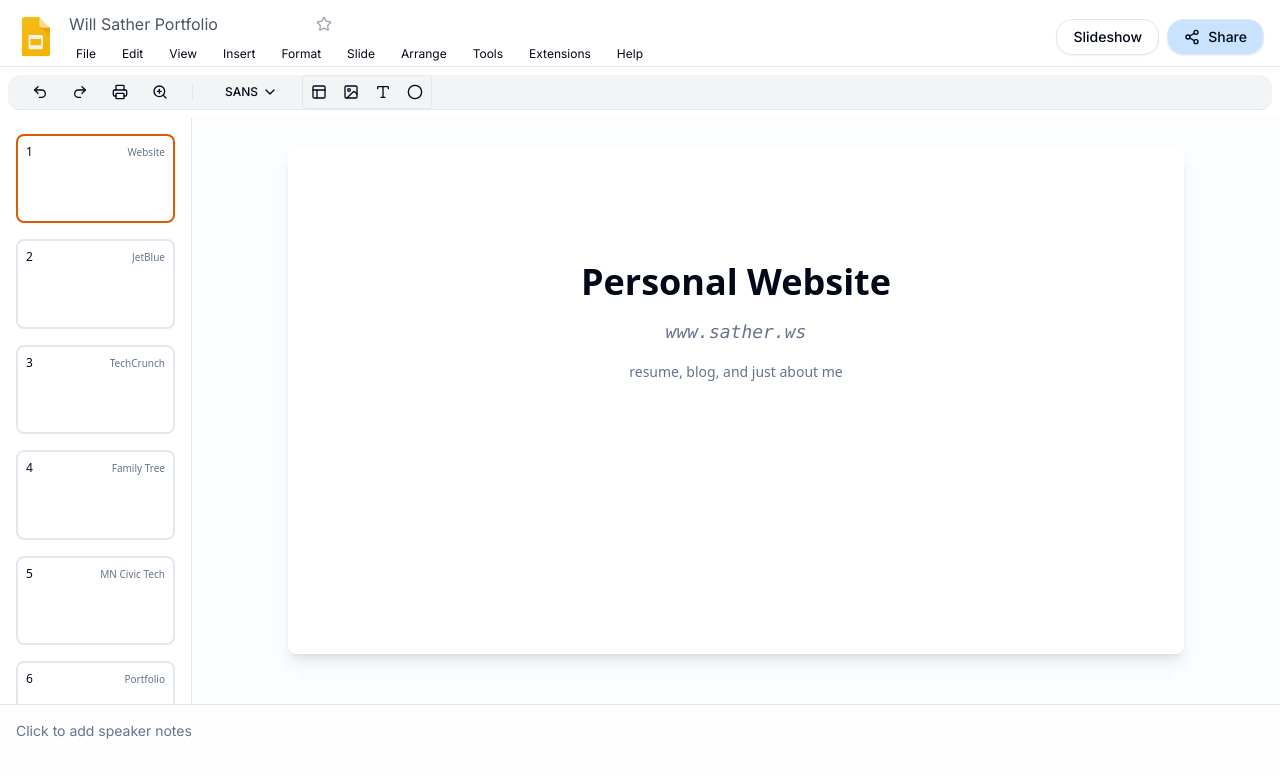
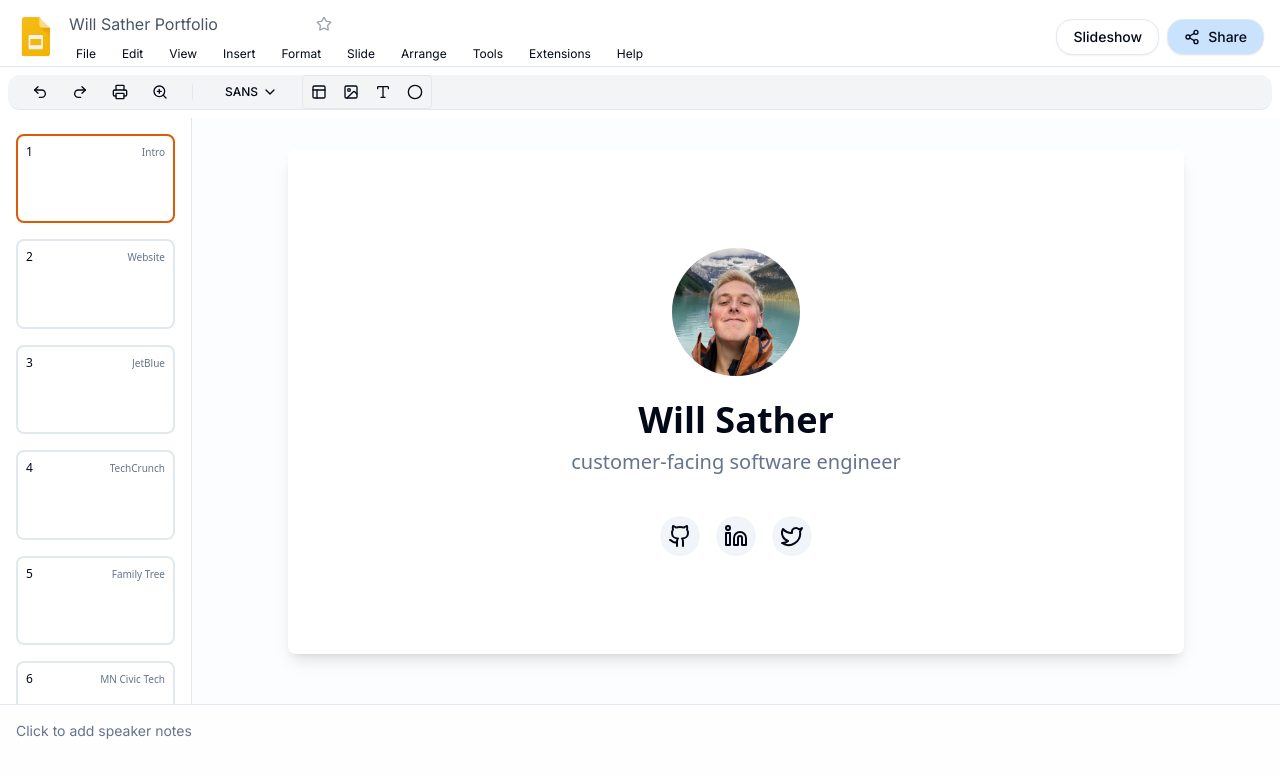
Before and after one commit to willsather/google-slides, a Next.js app: page / in a window 1280 px wide. Shown: the top 776 px of the page. Built offline with nearby package versions, Linux system fonts and the light colour scheme.

Commit message:
feat: add intro slide

```diff
--- /dev/null
+++ b/src/app/intro-slide.tsx
@@ -0,0 +1,63 @@
+import { Github, Linkedin, Twitter } from "lucide-react";
+import Image from "next/image";
+
+export default function IntroSlide() {
+  return (
+    <div className="flex h-full flex-col items-center justify-center">
+      <div className="mx-auto flex max-w-2xl flex-col items-center space-y-6 text-center">
+        {/* Profile Image */}
+        <div className="relative h-32 w-32 overflow-hidden rounded-full">
+          <Image
+            src="/profile.jpg"
+            alt="Will Sather"
+            width={128}
+            height={128}
+            className="object-cover"
+            priority
+          />
+        </div>
+
+        {/* Name and Title */}
+        <div className="space-y-2">
+          <h1 className="font-bold text-4xl">Will Sather</h1>
+          <p className="text-muted-foreground text-xl">
+            customer-facing software engineer
+          </p>
+        </div>
+
+        {/* Social Links */}
+        <div className="flex space-x-4 pt-4">
+          <a
+            href="https://github.sather.ws"
+            target="_blank"
+            rel="noreferrer"
+            className="rounded-full bg-secondary p-2 transition-colors hover:bg-secondary/80"
+            aria-label="GitHub"
+          >
+            <Github className="size-6" />
+          </a>
+
+          <a
+            href="https://linkedin.sather.ws"
+            target="_blank"
+            rel="noreferrer"
+            className="rounded-full bg-secondary p-2 transition-colors hover:bg-secondary/80"
+            aria-label="LinkedIn"
+          >
+            <Linkedin className="size-6" />
+          </a>
+
+          <a
+            href="https://twitter.com/willsather"
+            target="_blank"
+            rel="noreferrer"
+            className="rounded-full bg-secondary p-2 transition-colors hover:bg-secondary/80"
+            aria-label="Twitter"
+          >
+            <Twitter className="size-6" />
+          </a>
+        </div>
+      </div>
+    </div>
+  );
+}
--- /dev/null
+++ b/src/app/sidebar.tsx
@@ -0,0 +1,42 @@
+"use client";
+
+import type React from "react";
+
+export default function Sidebar({
+  slides,
+  currentSlide,
+  setCurrentSlide,
+}: {
+  slides: {
+    name: string;
+    url: string;
+    title: string;
+    description: string;
+    component?: React.ComponentType;
+  }[];
+  currentSlide: number;
+  setCurrentSlide: (index: number) => void;
+}) {
+  return (
+    <div className="w-48 space-y-4 overflow-y-scroll border-r p-4">
+      {slides.map((slide, index) => (
+        <div
+          key={slide.name}
+          className={`aspect-video cursor-pointer rounded-lg border-2 transition-colors hover:border-gray-400 ${
+            currentSlide === index ? "border-primary" : ""
+          }`}
+          onClick={() => setCurrentSlide(index)}
+          onKeyUp={() => setCurrentSlide(index)}
+          onKeyDown={() => setCurrentSlide(index)}
+        >
+          <div className="flex items-center justify-between p-2 text-xs">
+            <span>{index + 1}</span>
+            <span className="truncate text-[10px] text-muted-foreground">
+              {slide.name}
+            </span>
+          </div>
+        </div>
+      ))}
+    </div>
+  );
+}
--- a/src/app/slides.tsx
+++ b/src/app/slides.tsx
@@ -5,8 +5,17 @@ import { useEffect, useState } from "react";
 
 import Project from "@/app/project";
 import Toolbar from "@/app/toolbar";
+import IntroSlide from "@/app/intro-slide";
+import Sidebar from "@/app/sidebar";
 
 const slides = [
+  {
+    name: "Intro",
+    component: IntroSlide,
+    title: "Will Sather",
+    url: "",
+    description: "Software Engineer & Web Developer",
+  },
   {
     name: "Website",
     url: "www.sather.ws",
@@ -39,13 +48,6 @@ const slides = [
     url: "www.mncivictech.org",
     description:
       "co-founded a civic tech nonprofit in minnesota (and of course built the website)",
-  },
-  {
-    name: "Portfolio",
-    title: "Google Slides Portfolio",
-    url: "google-slides-portfolio.vercel.app",
-    description:
-      "paired with v0 to build a google slides 'presentation' of my vercel / next.js applications",
   },
 ];
 
@@ -85,6 +87,23 @@ export default function Slides({ present }: { present?: boolean }) {
     };
   }, [router]);
 
+  // Render the slide content based on the current slide
+  const renderSlideContent = () => {
+    const slide = slides[currentSlide];
+
+    if (currentSlide === 0 && slide.component) {
+      return <slide.component />;
+    }
+
+    return (
+      <Project
+        name={slide.title}
+        url={slide.url}
+        description={slide.description}
+      />
+    );
+  };
+
   return (
     <>
       {!present ? (
@@ -97,36 +116,17 @@ export default function Slides({ present }: { present?: boolean }) {
       <div className={`flex flex-1 overflow-hidden ${selectedFont}`}>
         {/* Left Sidebar */}
         {!present ? (
-          <div className="w-48 space-y-4 overflow-y-scroll border-r p-4">
-            {slides.map((slide, index) => (
-              <div
-                key={slide.name}
-                className={`aspect-video cursor-pointer rounded-lg border-2 transition-colors hover:border-gray-400 ${
-                  currentSlide === index ? "border-primary" : ""
-                }`}
-                onClick={() => setCurrentSlide(index)}
-                onKeyUp={() => setCurrentSlide(index)}
-                onKeyDown={() => setCurrentSlide(index)}
-              >
-                <div className="flex items-center justify-between p-2 text-xs">
-                  <span>{index + 1}</span>
-                  <span className="truncate text-[10px] text-muted-foreground">
-                    {slide.name}
-                  </span>
-                </div>
-              </div>
-            ))}
-          </div>
+          <Sidebar
+            slides={slides}
+            currentSlide={currentSlide}
+            setCurrentSlide={setCurrentSlide}
+          />
         ) : null}
 
         {/* Slide Content */}
         <div className="flex-1 bg-muted/20 p-8">
           <div className="mx-auto aspect-video max-w-4xl rounded-lg bg-background p-8 shadow-lg">
-            <Project
-              name={slides[currentSlide].title}
-              url={slides[currentSlide].url}
-              description={slides[currentSlide].description}
-            />
+            {renderSlideContent()}
           </div>
         </div>
       </div>
```
Also changed, not shown: public/profile.jpg (added).
